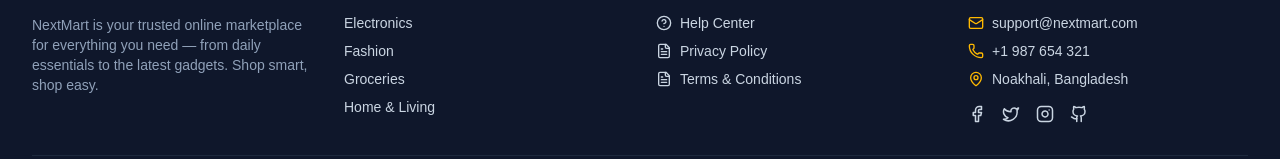
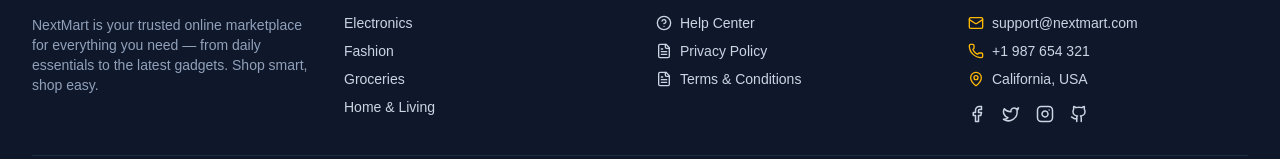
Before and after one commit to ismail-dev-code/next-mart, a Next.js app: page / in a window 1280 px wide. Shown: the part 1939-2098 px from the top of the page. Built offline with nearby package versions, Linux system fonts and the light colour scheme; no server answers; the database is empty.

Commit message:
feat: modified

```diff
--- a/src/components/Footer.jsx
+++ b/src/components/Footer.jsx
@@ -127,7 +127,7 @@ export default function Footer() {
               </li>
               <li className="flex items-center gap-2">
                 <MapPin size={16} className="text-amber-400" />
-               Noakhali, Bangladesh
+               California, USA
               </li>
             </ul>
 
--- a/src/components/Hero.jsx
+++ b/src/components/Hero.jsx
@@ -5,7 +5,7 @@ export default function HeroSection() {
   return (
     <section className="bg-slate-900 text-white border-t border-slate-800">
       <div className="relative h-full md:h-[80vh] flex items-center justify-start text-left md:py-0 py-12 px-6 md:px-16">
-        {/* Background image with gradient overlay */}
+        {/* Background image  */}
         <div
           className="absolute inset-0 bg-cover bg-center"
           style={{
--- a/src/components/HighlightProducts.jsx
+++ b/src/components/HighlightProducts.jsx
@@ -3,7 +3,7 @@
 import Link from "next/link";
 import React, { useState, useEffect } from "react";
 
-// Small inline spinner component
+
 function Spinner() {
   return (
     <div className="flex justify-center items-center py-20">
@@ -22,7 +22,7 @@ async function fetchProducts() {
 
 export default function HighlightProducts() {
   const [products, setProducts] = useState([]);
-  const [loading, setLoading] = useState(true); // <-- loading state
+  const [loading, setLoading] = useState(true);
   const [currentPage, setCurrentPage] = useState(1);
   const productsPerPage = 5;
 
@@ -34,13 +34,13 @@ export default function HighlightProducts() {
       } catch (error) {
         console.error(error);
       } finally {
-        setLoading(false); // stop loading once fetch is done
+        setLoading(false);
       }
     }
     loadProducts();
   }, []);
 
-  // Pagination logic
+  // Pagination
   const indexOfLast = currentPage * productsPerPage;
   const indexOfFirst = indexOfLast - productsPerPage;
   const currentProducts = products.slice(indexOfFirst, indexOfLast);
--- a/src/components/Sidebar.jsx
+++ b/src/components/Sidebar.jsx
@@ -7,7 +7,7 @@ const Sidebar = () => {
     return (
         <div className="lg:w-64 flex-shrink-0">
             <nav className="bg-white dark:bg-gray-700 rounded-lg shadow-sm p-6">
-                <h2 className="text-lg font-semibold text-gray-900 dark:text-white mb-4">Dashboard Overview</h2>
+                <h2 className="md:text-lg text-xs text-nowrap font-semibold text-gray-900 dark:text-white mb-4">Dashboard Overview</h2>
                 <ul className="space-y-2">
                     <li>
                         <Link
```
